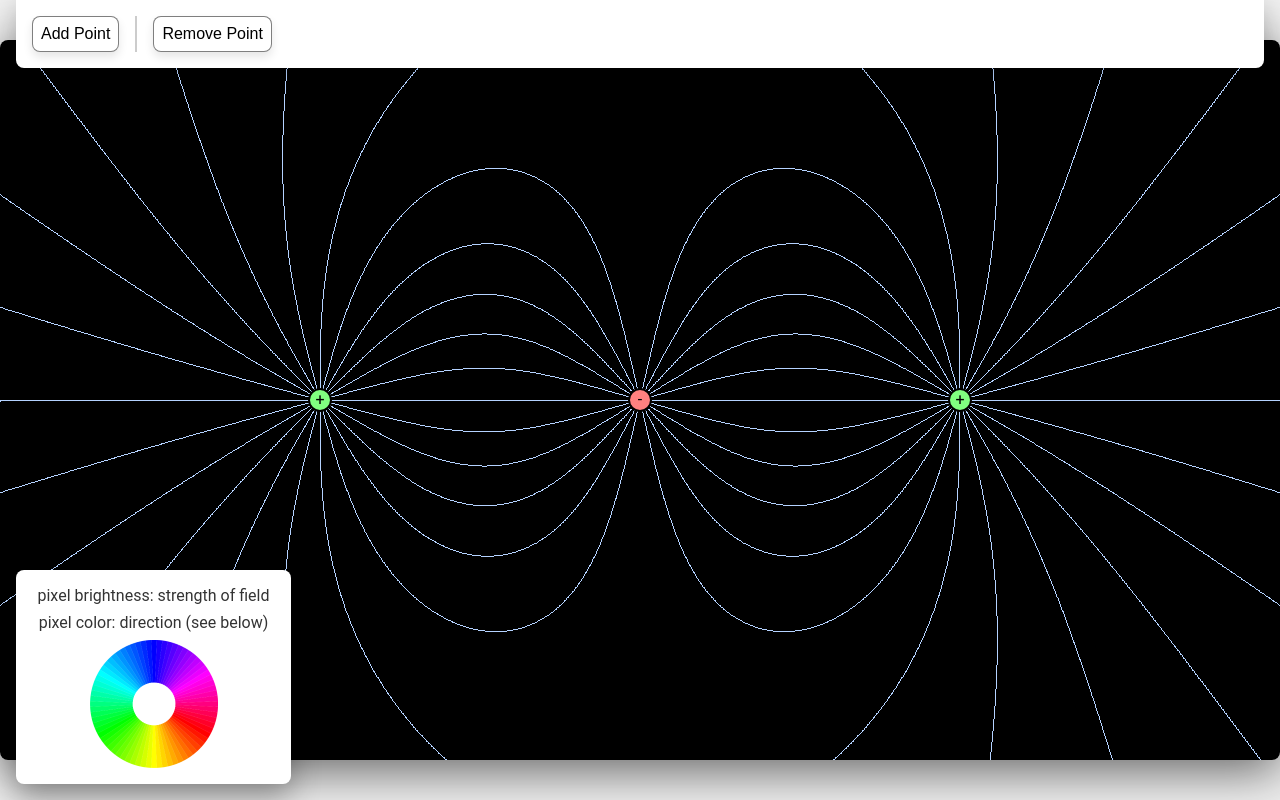
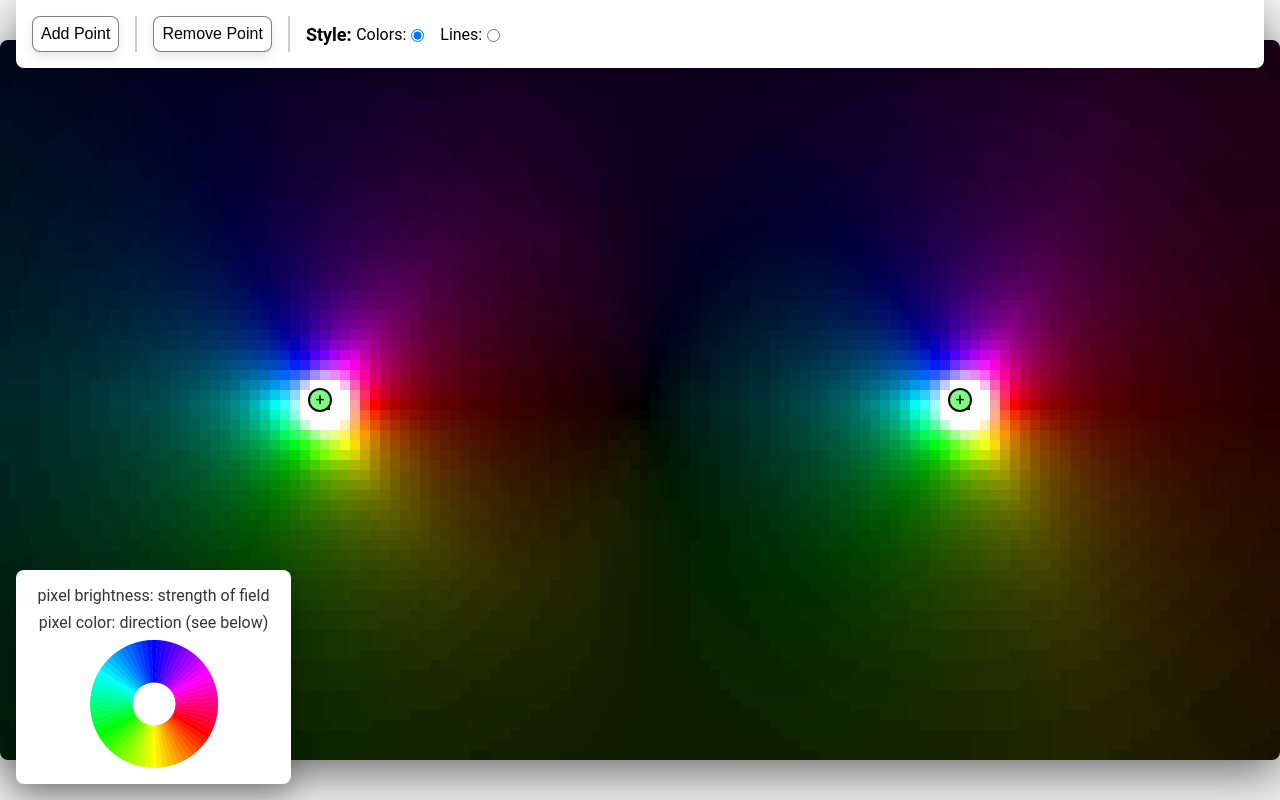
Before and after one commit to craigmc08/electric-fields, a website built with webpack: page public/index.html in a window 1280 px wide. Built offline with nearby package versions, Linux system fonts and the light colour scheme.

Commit message:
Adds radio input to switch between draw styles

```diff
--- a/public/index.html
+++ b/public/index.html
@@ -104,11 +104,22 @@
                 padding-right: 16px;
                 border-right: 2px solid rgba(0, 0, 0, 0.2);
                 margin-right: 16px;
+                display: flex;
+                align-items: center;
             }
             .input:last-child {
                 border-right: none;
                 margin-right: none;
                 padding-right: none;
+            }
+            .input h1 {
+                display: inline-block;
+                font-size: 18px;
+                margin: 0;
+                padding: 0;
+            }
+            .input input[type=radio] {
+                margin-right: 16px;
             }
             button, select {
                 background-color: white;
@@ -164,6 +175,13 @@
                 <div class="input">
                     <button id="remove-point">Remove Point</button>
                 </div>
+                <div class="input">
+                    <h1>Style:&nbsp;</h1>
+                    <label for="d0">Colors</label>
+                    <input id="d0" checked type="radio" name="draw-type" value="0">
+                    <label for="d1">Lines</label>
+                    <input id="d1" type="radio" name="draw-type" value="1">
+                </div>
             </div>
         </div>
         <div id="info">
--- a/src/PointCharge.js
+++ b/src/PointCharge.js
@@ -31,6 +31,14 @@ export default class PointCharge {
     field(point) {
         return point.subtract(this.pos).normalize().scale(this.fieldMag(point));
     }
+    /**
+     * Computes the vector representing the electric field, but assuming all charges are +
+     * @param {Vector} point
+     * @returns {Vector}
+     */
+    fieldPositive(point) {
+        return point.subtract(this.pos).normalize().scale(Math.abs(this.fieldMag(point)));
+    }
 
     /**
      * Computes the electrostatic force on a point charge
--- a/src/Renderer/FieldLines.js
+++ b/src/Renderer/FieldLines.js
@@ -15,28 +15,41 @@ export default function Render(ctx, points) {
         pixels[i + 3] = a;
     };
 
-    points.forEach(pointCharge => {
+    const negatives = points.filter(v => v.charge < 0);
+    const positives = points.filter(v => v.charge > 0);
+    const sortedPoints = [...positives, ...negatives];
+
+    sortedPoints.forEach(pointCharge => {
         const { x, y } = pointCharge.pos;
 
-        const num_lines = Math.abs(Math.floor(pointCharge.charge)) * 8;
-        const line_length = 1000;
-        const skip = 5; // increases speed :), reduces accuracy :(
+        const LINE_MULT = 8;
+        const START_SKIP = 10;
+        const LINE_LENGTH = 1400;
+        const SKIP = 5; // increases speed :), reduces accuracy :(
+
+        const num_lines = Math.abs(Math.floor(pointCharge.charge)) * LINE_MULT;
         const delta_angle = Math.PI * 2 / num_lines;
 
-        const iters = Math.ceil(line_length / skip);
+        const iters = Math.ceil(LINE_LENGTH / SKIP);
         for (let angle = 0; angle < Math.PI * 2; angle += delta_angle) {
             let pos = new Vector(x, y);
-            pos = pos.add(Vector.FromAngle(angle, 10));
+            pos = pos.add(Vector.FromAngle(angle, START_SKIP));
+
+            /* if the charge is negative, check if field lines
+             * are already drawn to here
+             * If they are, don't draw the this line
+             */
+
             for (let iter = 0; iter < iters; iter++) {
-                // get deriv of field at x, y
+                // get dir of field at x, y
                 const field = points.reduce(
                     (field, pc) => field.add(pc.field(pos)), new Vector(0, 0)
                 );
 
                 // draw points along the direction of field `skip` times
                 // probably increases speed
-                const step = field.normalize();
-                for (let i = 0; i <= skip; i++) {
+                const step = pointCharge.charge > 0 ? field.normalize() : field.scale(1).normalize();
+                for (let i = 0; i <= SKIP; i++) {
                     setPixel(pos.x, pos.y, 180, 210, 255);
                     pos = pos.add(step);
                 }
--- a/src/index.js
+++ b/src/index.js
@@ -37,7 +37,12 @@ const selection = new Proxy({ selected: -1 }, {
 });
 
 const addPointButton = document.getElementById('add-point');
-const removePointButton = document.getElementById('remove-point')
+const removePointButton = document.getElementById('remove-point');
+
+const drawType0Radio = document.getElementById('d0');
+const drawType1Radio = document.getElementById('d1');
+
+let drawType = 0;
 
 function createPointCharge(i, pointCharge=undefined) {
     let charge;
@@ -81,9 +86,10 @@ function setup() {
     const x1 = width / 2 - width / 4;
     const x2 = width / 2 + width / 4;
     const y = height / 2;
+    const y2 = height / 2 - height / 4;
     createPointCharge(0, new P(new V(x1, y), 3));
     createPointCharge(1, new P(new V(x2, y), 3));
-    createPointCharge(2, new P(new V(width / 2, height / 2 ), -3));
+    // createPointCharge(2, new P(new V(width / 2, height / 2 ), -3));
 
     addPointButton.addEventListener('click', () => {
         createPointCharge(points.length);
@@ -99,6 +105,14 @@ function setup() {
         drawStuff();
     });
 
+    const updateDrawType = e => {
+        drawType = parseInt(e.target.value);
+        drawStuff();
+    };
+
+    drawType0Radio.addEventListener('click', updateDrawType);
+    drawType1Radio.addEventListener('click', updateDrawType);
+
     drawStuff();
 }
 
@@ -107,8 +121,11 @@ function draw() {
 }
 
 function drawStuff() {
-    // ColorField(ctx, points);
-    FieldLines(ctx, points);
+    if (drawType == 0) {
+        ColorField(ctx, points);
+    } else if (drawType == 1) {
+        FieldLines(ctx, points);
+    }
 }
 
 let lastFrameTime = Date.now();
```
